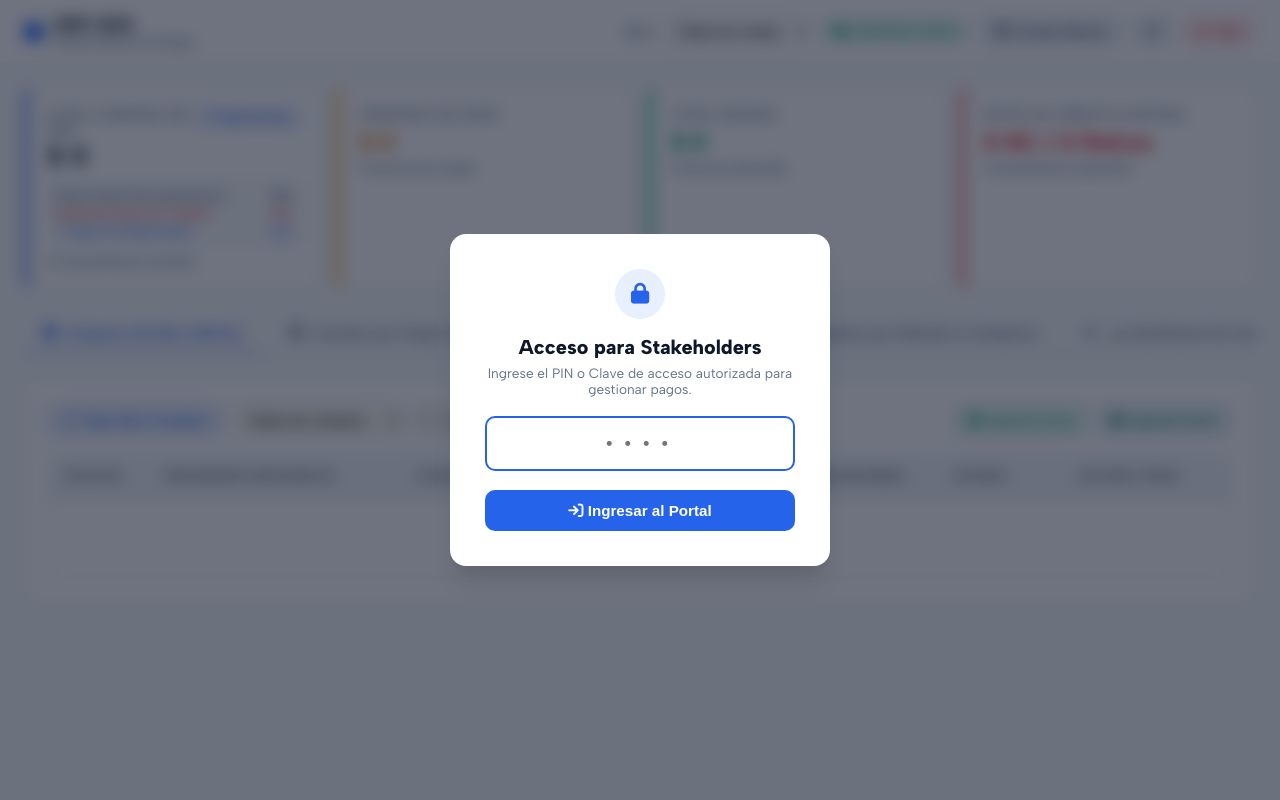
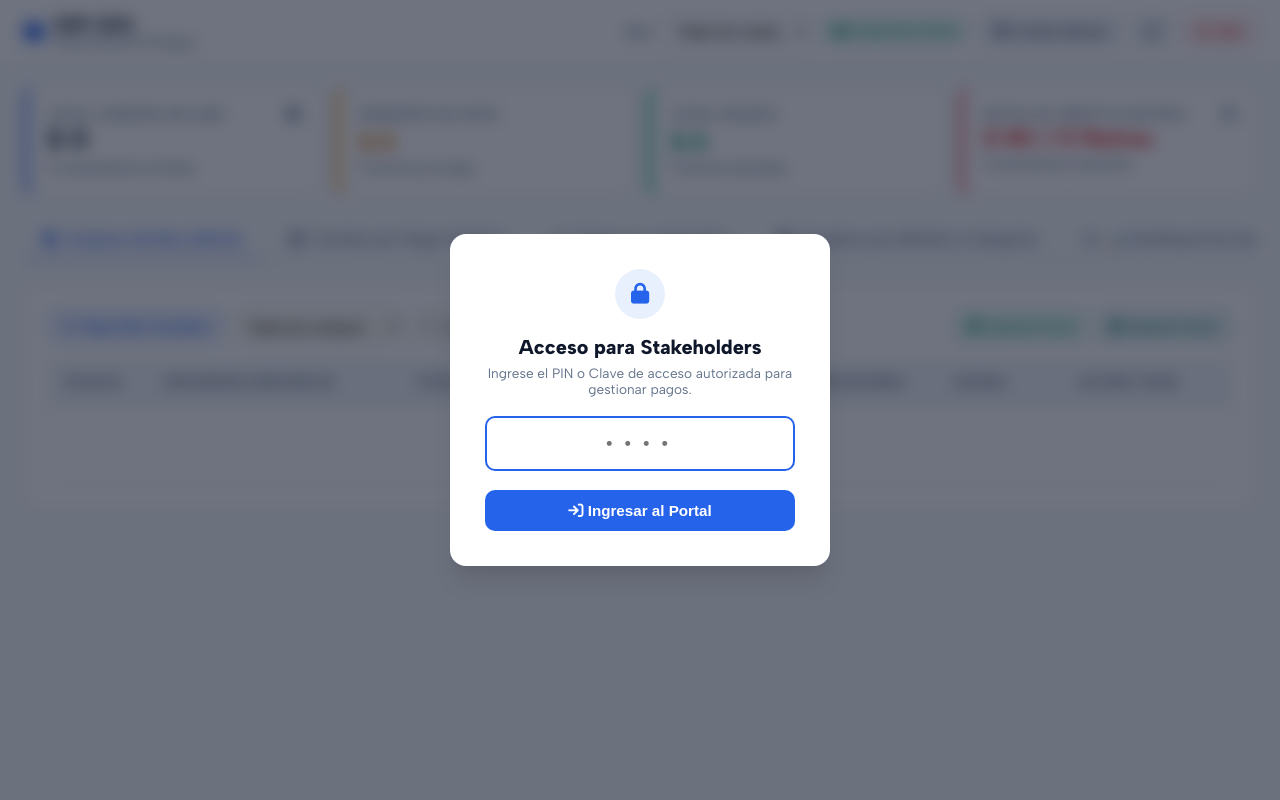
Before and after one commit to Vlaeminck/ERPGDS, a Flask app: template templates/stakeholders.html in a window 1280 px wide. Run offline with Flask 3, Linux system fonts and the light colour scheme; the template is opened without the code that fills it, so the values that code supplies are empty.

Commit message:
fix(stakeholders): acotar tarjetas KPI, mover desglose a tooltip y corregir boton de crear pagos

```diff
--- a/static/js/stakeholders.js
+++ b/static/js/stakeholders.js
@@ -75,6 +75,7 @@ function escapeHtml(str) {
         .replace(/>/g, '&gt;')
         .replace(/"/g, '&quot;');
 }
+const escapeHTML = escapeHtml;
 
 function normalizeSearchText(str) {
     return String(str || '')
@@ -302,23 +303,24 @@ async function fetchArcaComprasCloud() {
         const totalConsolidado = resStats.total_consolidado !== undefined ? resStats.total_consolidado : (resStats.total_neto || 0);
         document.getElementById('kpi-total-facturado').textContent = formatCurrency(totalConsolidado);
 
-        // 2. Monto real del mes (Facturado Bruto antes de NC)
-        const elSubBruto = document.getElementById('kpi-sub-total-bruto');
-        if (elSubBruto) elSubBruto.textContent = formatCurrency(resStats.total_bruto || 0);
-
-        // 3. Monto total restando las notas de crédito (Neto ARCA)
-        const elSubNeto = document.getElementById('kpi-sub-total-neto');
-        if (elSubNeto) {
-            const ncDesc = resStats.total_nc ? ` (-${formatCurrency(resStats.total_nc)})` : '';
-            elSubNeto.textContent = `${formatCurrency(resStats.total_neto || 0)}${ncDesc}`;
-        }
-
-        // 4. Monto de pagos no registrados
-        const elSubPnr = document.getElementById('kpi-sub-total-no-registrados');
-        if (elSubPnr) {
-            const cntPnr = resStats.cantidad_no_registrados || 0;
-            elSubPnr.textContent = `+${formatCurrency(resStats.total_no_registrados || 0)} (${cntPnr} pagos)`;
-        }
+        // Tooltip con desglose completo para mantener la tarjeta acotada y elegante
+        const brutoStr = formatCurrency(resStats.total_bruto || 0);
+        const ncStr = formatCurrency(resStats.total_nc || 0);
+        const netoStr = formatCurrency(resStats.total_neto || 0);
+        const pnrStr = formatCurrency(resStats.total_no_registrados || 0);
+        const pnrCnt = resStats.cantidad_no_registrados || 0;
+        const totalStr = formatCurrency(totalConsolidado);
+
+        const tooltipCompras = `Monto Real (Facturado Bruto): ${brutoStr}\n` +
+                               `Menos Notas de Crédito: -${ncStr}\n` +
+                               `Neto Facturado ARCA: ${netoStr}\n` +
+                               `Más Pagos No Registrados: +${pnrStr} (${pnrCnt} pagos)\n` +
+                               `Total Consolidado: ${totalStr}`;
+
+        const elTooltip = document.getElementById('kpi-tooltip-compras');
+        if (elTooltip) elTooltip.setAttribute('title', tooltipCompras);
+        const elCard = document.getElementById('kpi-card-compras');
+        if (elCard) elCard.setAttribute('title', tooltipCompras);
 
         document.getElementById('kpi-count-facturas').textContent = `${resStats.total_compras || 0} comprobantes emitidos`;
 
@@ -329,7 +331,14 @@ async function fetchArcaComprasCloud() {
         document.getElementById('kpi-total-pagado').textContent = formatCurrency(resStats.pagados_total || 0);
         document.getElementById('kpi-count-pagados').textContent = `${resStats.pagados || 0} facturas abonadas`;
 
-        document.getElementById('kpi-count-nc-retro').textContent = `${resStats.notas_credito || 0} NC / ${resStats.retroactivas || 0} Retros`;
+        const ncCnt = resStats.notas_credito || 0;
+        const retroCnt = resStats.retroactivas || 0;
+        document.getElementById('kpi-count-nc-retro').textContent = `${ncCnt} NC / ${retroCnt} Retros`;
+        const tooltipNc = `Notas de Crédito: ${ncCnt} comprobantes (-${ncStr})\nFacturas Retroactivas: ${retroCnt} comprobantes`;
+        const elTooltipNc = document.getElementById('kpi-tooltip-nc-retro');
+        if (elTooltipNc) elTooltipNc.setAttribute('title', tooltipNc);
+        const elCardNc = document.getElementById('kpi-card-nc-retro');
+        if (elCardNc) elCardNc.setAttribute('title', tooltipNc);
 
         // Actualizar valores de desglose de métodos
         const mObj = resStats.pagos_por_metodo || {};
@@ -2016,22 +2025,22 @@ function populatePnrProveedoresDatalist() {
 
     const namesSet = new Set();
     Object.values(aliasMap || {}).forEach(al => {
-        if (al && al.trim()) namesSet.add(al.trim());
+        if (al && String(al).trim()) namesSet.add(String(al).trim());
     });
     (arcaData || []).forEach(c => {
-        if (c.denominacion_emisor && c.denominacion_emisor.trim()) {
-            namesSet.add(c.denominacion_emisor.trim());
+        if (c.denominacion_emisor && String(c.denominacion_emisor).trim()) {
+            namesSet.add(String(c.denominacion_emisor).trim());
         }
     });
     (pagosNoRegistradosData || []).forEach(p => {
-        if (p.proveedor && p.proveedor.trim()) {
-            namesSet.add(p.proveedor.trim());
+        if (p.proveedor && String(p.proveedor).trim()) {
+            namesSet.add(String(p.proveedor).trim());
         }
     });
 
     datalist.innerHTML = Array.from(namesSet)
         .sort((a, b) => a.localeCompare(b))
-        .map(n => `<option value="${escapeHTML(n)}">`)
+        .map(n => `<option value="${escapeHtml(n)}">`)
         .join('');
 }
 
@@ -2069,13 +2078,13 @@ function renderPagosNoRegistradosTable(filterTerm = '') {
     tbody.innerHTML = filtered.map(p => `
         <tr style="border-bottom: 1px solid #f1f5f9; transition: background 0.15s ease;">
             <td style="padding: 0.75rem 1rem; font-weight: 600; color: #334155; font-size: 0.85rem; white-space: nowrap;">
-                <i class="fa-solid fa-calendar-day" style="color: #94a3b8; font-size: 0.75rem; margin-right: 4px;"></i> ${escapeHTML(p.fecha || '-')}
+                <i class="fa-solid fa-calendar-day" style="color: #94a3b8; font-size: 0.75rem; margin-right: 4px;"></i> ${escapeHtml(p.fecha || '-')}
             </td>
             <td style="padding: 0.75rem 1rem; font-weight: 700; color: #0f172a; font-size: 0.88rem;">
-                ${escapeHTML(p.proveedor || '-')}
+                ${escapeHtml(p.proveedor || '-')}
             </td>
             <td style="padding: 0.75rem 1rem; font-size: 0.84rem; color: #64748b; font-weight: 500;">
-                ${p.motivo ? escapeHTML(p.motivo) : '<em style="color: #94a3b8;">Sin motivo detallado</em>'}
+                ${p.motivo ? escapeHtml(p.motivo) : '<em style="color: #94a3b8;">Sin motivo detallado</em>'}
             </td>
             <td style="padding: 0.75rem 1rem; text-align: right; font-weight: 800; color: #1e293b; font-size: 0.95rem; white-space: nowrap;">
                 ${formatCurrency(p.monto || 0)}
@@ -2098,24 +2107,40 @@ function openModalPagoNoRegistrado(id = null) {
     const modal = document.getElementById('modal-pago-no-registrado');
     const form = document.getElementById('form-pago-no-registrado');
     const title = document.getElementById('modal-pnr-title');
-    if (!modal || !form) return;
-
-    populatePnrProveedoresDatalist();
+    if (!modal || !form) {
+        console.error("Modal o formulario de pago no registrado no encontrado en DOM");
+        return;
+    }
+
+    try {
+        populatePnrProveedoresDatalist();
+    } catch (err) {
+        console.warn("Aviso poblando datalist de proveedores:", err);
+    }
+
+    const todayLocal = new Date().toLocaleDateString('en-CA');
 
     if (id) {
         const item = (pagosNoRegistradosData || []).find(x => x.id === id);
         if (!item) return;
         if (title) title.innerHTML = `<i class="fa-solid fa-pen-to-square" style="color: #2563eb;"></i> Editar Pago No Registrado`;
-        document.getElementById('pnr-id').value = item.id;
-        document.getElementById('pnr-fecha').value = item.fecha || new Date().toISOString().slice(0, 10);
-        document.getElementById('pnr-proveedor').value = item.proveedor || '';
-        document.getElementById('pnr-monto').value = item.monto || '';
-        document.getElementById('pnr-motivo').value = item.motivo || '';
+        const elId = document.getElementById('pnr-id');
+        const elFecha = document.getElementById('pnr-fecha');
+        const elProv = document.getElementById('pnr-proveedor');
+        const elMonto = document.getElementById('pnr-monto');
+        const elMotivo = document.getElementById('pnr-motivo');
+        if (elId) elId.value = item.id;
+        if (elFecha) elFecha.value = item.fecha || todayLocal;
+        if (elProv) elProv.value = item.proveedor || '';
+        if (elMonto) elMonto.value = item.monto || '';
+        if (elMotivo) elMotivo.value = item.motivo || '';
     } else {
         if (title) title.innerHTML = `<i class="fa-solid fa-hand-holding-dollar" style="color: #2563eb;"></i> Nuevo Pago No Registrado`;
         form.reset();
-        document.getElementById('pnr-id').value = '';
-        document.getElementById('pnr-fecha').value = new Date().toISOString().slice(0, 10);
+        const elId = document.getElementById('pnr-id');
+        const elFecha = document.getElementById('pnr-fecha');
+        if (elId) elId.value = '';
+        if (elFecha) elFecha.value = todayLocal;
     }
 
     modal.style.display = 'flex';
@@ -2195,3 +2220,22 @@ async function handleDeletePagoNoRegistrado(id) {
         showToast('Error de conexión al eliminar', 'error');
     }
 }
+
+// Exponer funciones globales para eventos inline en el HTML
+window.openModalPagoNoRegistrado = openModalPagoNoRegistrado;
+window.closeModalPagoNoRegistrado = closeModalPagoNoRegistrado;
+window.handleSavePagoNoRegistrado = handleSavePagoNoRegistrado;
+window.handleDeletePagoNoRegistrado = handleDeletePagoNoRegistrado;
+window.filterPagosNoRegistrados = filterPagosNoRegistrados;
+window.escapeHtml = escapeHtml;
+window.escapeHTML = escapeHtml;
+
+// Cerrar modal al hacer clic en el backdrop oscuro
+document.addEventListener('DOMContentLoaded', () => {
+    const modalPnr = document.getElementById('modal-pago-no-registrado');
+    if (modalPnr) {
+        modalPnr.addEventListener('click', (e) => {
+            if (e.target === modalPnr) closeModalPagoNoRegistrado();
+        });
+    }
+});
--- a/templates/stakeholders.html
+++ b/templates/stakeholders.html
@@ -367,31 +367,12 @@
 
         <!-- Summary Cards (KPIs) -->
         <section class="kpi-grid">
-            <div class="kpi-card" style="border-left: 4px solid #2563eb; position: relative;">
-                <div style="display: flex; justify-content: space-between; align-items: flex-start; margin-bottom: 4px;">
+            <div class="kpi-card" id="kpi-card-compras" style="border-left: 4px solid #2563eb; cursor: default;" title="Pasa el cursor para ver el desglose de compras y pagos no registrados">
+                <div style="display: flex; justify-content: space-between; align-items: center; margin-bottom: 2px;">
                     <div class="kpi-title" style="margin-bottom: 0;">Total Compras del Mes</div>
-                    <button type="button" class="btn btn-sm" onclick="openModalPagoNoRegistrado()" title="Crear nuevo pago no registrado" style="padding: 2px 8px; font-size: 0.72rem; font-weight: 700; border-radius: 6px; background: rgba(37, 99, 235, 0.1); color: #2563eb; border: 1px solid rgba(37, 99, 235, 0.25); cursor: pointer; display: inline-flex; align-items: center; gap: 4px;">
-                        <i class="fa-solid fa-plus"></i> Pago No Reg.
-                    </button>
+                    <i class="fa-solid fa-circle-info" id="kpi-tooltip-compras" style="color: #64748b; font-size: 0.85rem; cursor: help;" title="Pasa el cursor para ver el desglose"></i>
                 </div>
                 <div class="kpi-value" id="kpi-total-facturado" style="color: #1e293b; font-size: 1.65rem; font-weight: 800; line-height: 1.2;">$ 0</div>
-
-                <!-- Desglose explícito solicitado por el usuario -->
-                <div style="display: flex; flex-direction: column; gap: 3px; margin: 8px 0; padding: 6px 8px; background: #f8fafc; border: 1px solid #e2e8f0; border-radius: 6px; font-size: 0.76rem; font-weight: 600;">
-                    <div style="display: flex; justify-content: space-between; color: #475569;">
-                        <span>Monto Real (Facturado Bruto):</span>
-                        <span id="kpi-sub-total-bruto" style="font-weight: 700; color: #1e293b;">$ 0</span>
-                    </div>
-                    <div style="display: flex; justify-content: space-between; color: #dc2626;">
-                        <span>Restando Notas de Crédito:</span>
-                        <span id="kpi-sub-total-neto" style="font-weight: 700;">$ 0</span>
-                    </div>
-                    <div style="display: flex; justify-content: space-between; color: #2563eb;">
-                        <span>+ Pagos No Registrados:</span>
-                        <span id="kpi-sub-total-no-registrados" style="font-weight: 700;">$ 0</span>
-                    </div>
-                </div>
-
                 <div class="kpi-sub" id="kpi-count-facturas">0 comprobantes emitidos</div>
             </div>
 
@@ -409,8 +390,11 @@
                 <div class="kpi-sub" id="kpi-count-pagados">0 facturas abonadas</div>
             </div>
 
-            <div class="kpi-card" style="border-left: 4px solid #ef4444;">
-                <div class="kpi-title">Notas de Crédito & Retros</div>
+            <div class="kpi-card" id="kpi-card-nc-retro" style="border-left: 4px solid #ef4444; cursor: default;" title="Comprobantes especiales del mes">
+                <div style="display: flex; justify-content: space-between; align-items: center; margin-bottom: 2px;">
+                    <div class="kpi-title" style="margin-bottom: 0;">Notas de Crédito & Retros</div>
+                    <i class="fa-solid fa-circle-info" id="kpi-tooltip-nc-retro" style="color: #94a3b8; font-size: 0.85rem; cursor: help;" title="Notas de crédito emitidas y facturas retroactivas"></i>
+                </div>
                 <div class="kpi-value" id="kpi-count-nc-retro" style="color: #dc2626;">0 NC / 0 Retros</div>
                 <div class="kpi-sub">Comprobantes especiales</div>
             </div>
```
Also changed, not shown: static/js/main.js.
